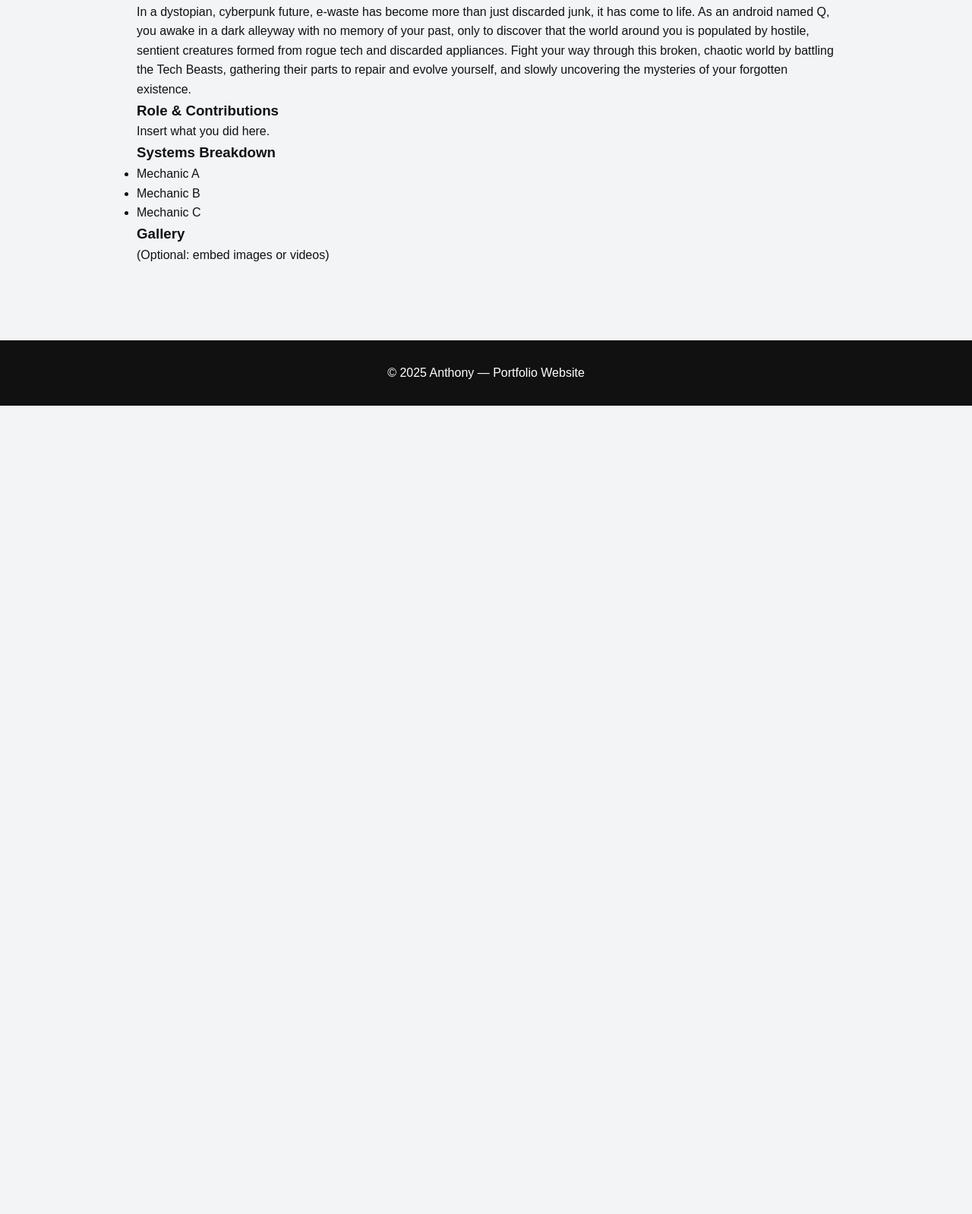
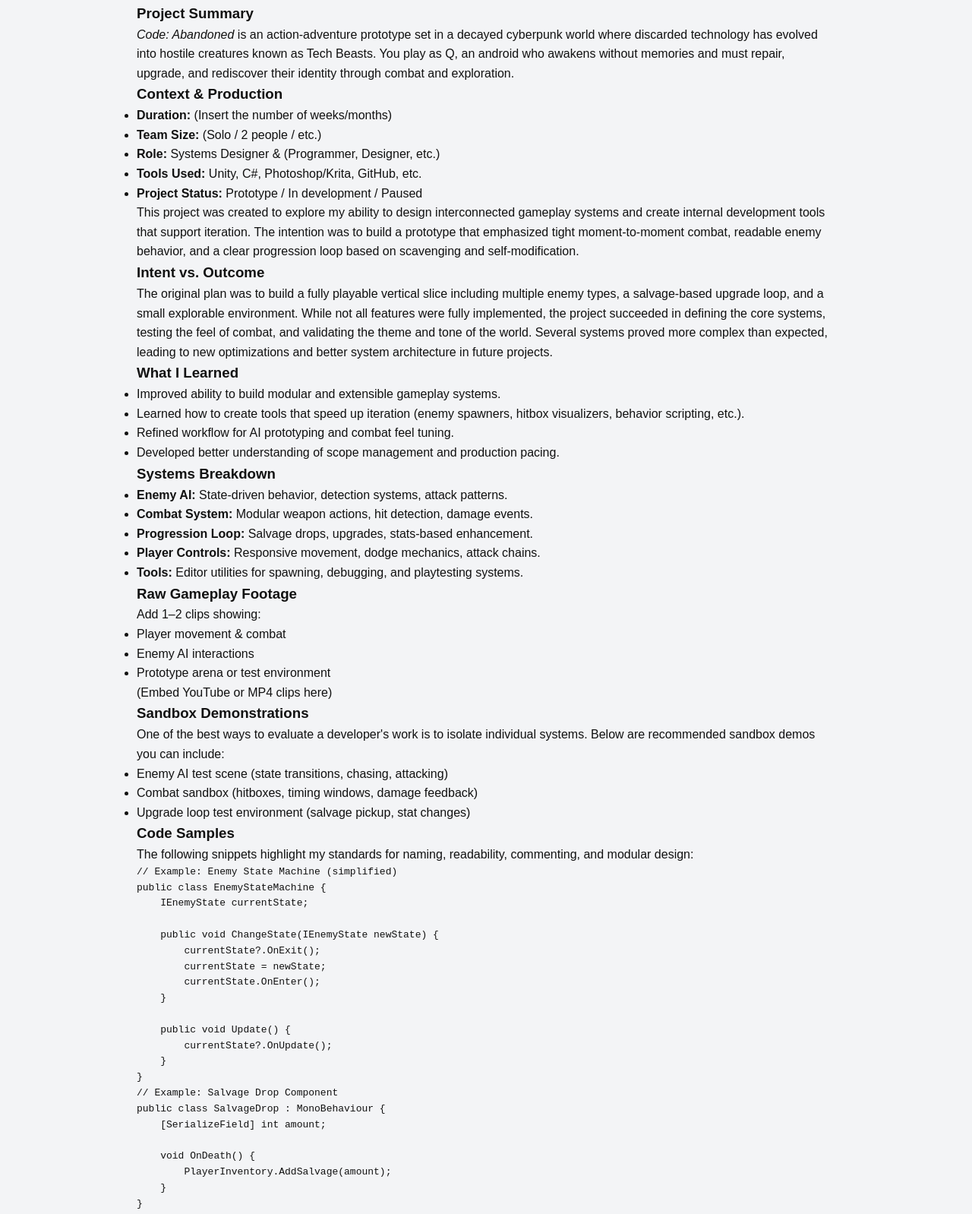
Before and after one commit to Superstarrl/superstarrl.github.io, a plain HTML site: page docs/codeabandoned.html in a window 1280 px wide. Shown: the part 207-1805 px from the top of the page at 76% size. Before the commit the page ends 800 px from the top, so only its background shows below. Drawn offline with Linux system fonts and the light colour scheme.

Commit message:
Update codeabandoned.html

```diff
--- a/docs/codeabandoned.html
+++ b/docs/codeabandoned.html
@@ -19,26 +19,118 @@
 
     <section class="section">
         <h2>Code: Abandoned</h2>
+
+        <h3>Project Summary</h3>
         <p>
-            In a dystopian, cyberpunk future, e-waste has become more than just discarded junk, it has come to life.
-            As an android named Q, you awake in a dark alleyway with no memory of your past, only to discover that the world around you is populated by hostile,
-            sentient creatures formed from rogue tech and discarded appliances. Fight your way through this broken, chaotic world by battling the Tech Beasts,
-            gathering their parts to repair and evolve yourself, and slowly uncovering the mysteries of your forgotten existence.
+            <em>Code: Abandoned</em> is an action-adventure prototype set in a decayed cyberpunk world where discarded
+            technology has evolved into hostile creatures known as Tech Beasts. You play as Q, an android who awakens
+            without memories and must repair, upgrade, and rediscover their identity through combat and exploration.
         </p>
 
-        <h3>Role & Contributions</h3>
-        <p>Insert what you did here.</p>
+        <h3>Context & Production</h3>
+        <ul>
+            <li><strong>Duration:</strong> (Insert the number of weeks/months)</li>
+            <li><strong>Team Size:</strong> (Solo / 2 people / etc.)</li>
+            <li><strong>Role:</strong> Systems Designer & (Programmer, Designer, etc.)</li>
+            <li><strong>Tools Used:</strong> Unity, C#, Photoshop/Krita, GitHub, etc.</li>
+            <li><strong>Project Status:</strong> Prototype / In development / Paused</li>
+        </ul>
+
+        <p>
+            This project was created to explore my ability to design interconnected gameplay systems and create internal
+            development tools that support iteration. The intention was to build a prototype that emphasized tight moment-to-moment
+            combat, readable enemy behavior, and a clear progression loop based on scavenging and self-modification.
+        </p>
+
+        <h3>Intent vs. Outcome</h3>
+        <p>
+            The original plan was to build a fully playable vertical slice including multiple enemy types, a salvage-based upgrade loop,
+            and a small explorable environment. While not all features were fully implemented, the project succeeded in defining the core
+            systems, testing the feel of combat, and validating the theme and tone of the world. Several systems proved more complex than
+            expected, leading to new optimizations and better system architecture in future projects.
+        </p>
+
+        <h3>What I Learned</h3>
+        <ul>
+            <li>Improved ability to build modular and extensible gameplay systems.</li>
+            <li>Learned how to create tools that speed up iteration (enemy spawners, hitbox visualizers, behavior scripting, etc.).</li>
+            <li>Refined workflow for AI prototyping and combat feel tuning.</li>
+            <li>Developed better understanding of scope management and production pacing.</li>
+        </ul>
 
         <h3>Systems Breakdown</h3>
         <ul>
-            <li>Mechanic A</li>
-            <li>Mechanic B</li>
-            <li>Mechanic C</li>
+            <li><strong>Enemy AI:</strong> State-driven behavior, detection systems, attack patterns.</li>
+            <li><strong>Combat System:</strong> Modular weapon actions, hit detection, damage events.</li>
+            <li><strong>Progression Loop:</strong> Salvage drops, upgrades, stats-based enhancement.</li>
+            <li><strong>Player Controls:</strong> Responsive movement, dodge mechanics, attack chains.</li>
+            <li><strong>Tools:</strong> Editor utilities for spawning, debugging, and playtesting systems.</li>
         </ul>
 
+        <h3>Raw Gameplay Footage</h3>
+        <p>Add 1–2 clips showing:</p>
+        <ul>
+            <li>Player movement & combat</li>
+            <li>Enemy AI interactions</li>
+            <li>Prototype arena or test environment</li>
+        </ul>
+        <p>(Embed YouTube or MP4 clips here)</p>
+
+        <h3>Sandbox Demonstrations</h3>
+        <p>
+            One of the best ways to evaluate a developer's work is to isolate individual systems.
+            Below are recommended sandbox demos you can include:
+        </p>
+        <ul>
+            <li>Enemy AI test scene (state transitions, chasing, attacking)</li>
+            <li>Combat sandbox (hitboxes, timing windows, damage feedback)</li>
+            <li>Upgrade loop test environment (salvage pickup, stat changes)</li>
+        </ul>
+
+        <h3>Code Samples</h3>
+        <p>
+            The following snippets highlight my standards for naming, readability, commenting, and modular design:
+        </p>
+
+        <pre><code>// Example: Enemy State Machine (simplified)
+public class EnemyStateMachine {
+    IEnemyState currentState;
+
+    public void ChangeState(IEnemyState newState) {
+        currentState?.OnExit();
+        currentState = newState;
+        currentState.OnEnter();
+    }
+
+    public void Update() {
+        currentState?.OnUpdate();
+    }
+}
+</code></pre>
+
+        <pre><code>// Example: Salvage Drop Component
+public class SalvageDrop : MonoBehaviour {
+    [SerializeField] int amount;
+
+    void OnDeath() {
+        PlayerInventory.AddSalvage(amount);
+    }
+}
+</code></pre>
+
+        <p>
+            More detailed code samples can be added depending on the system: combat logic, AI behaviors,
+            abilities, event-driven interactions, or tools.
+        </p>
+
         <h3>Gallery</h3>
-        <p>(Optional: embed images or videos)</p>
+        <p>(Insert images with short captions describing the context—no bare images)</p>
+
+        <footer style="margin-top:40px;">
+            <p>© 2025 Anthony — Portfolio Website</p>
+        </footer>
     </section>
+
 
     <footer>
         <p>© 2025 Anthony — Portfolio Website</p>
```
